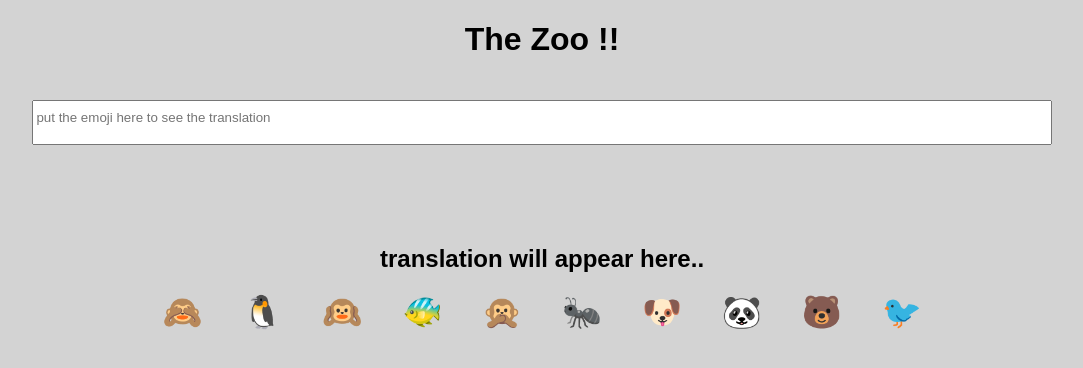
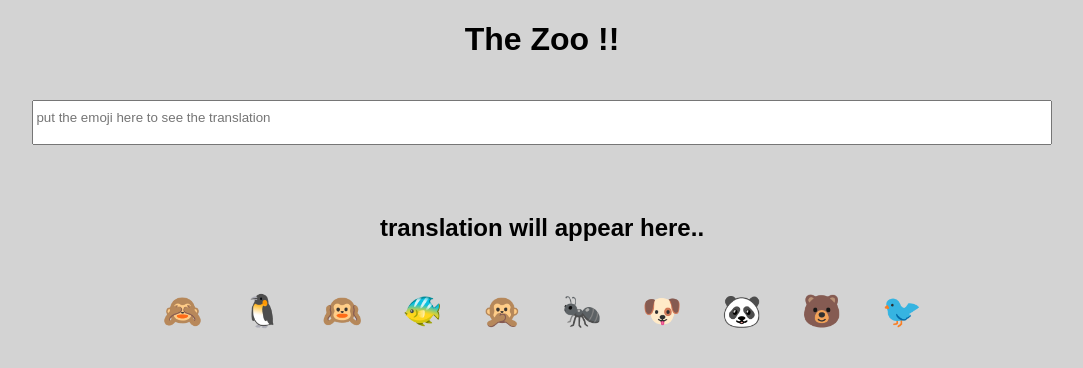
Before and after one commit to JuvitaSaini09/Animal-Interpreter, a React (Create React App) app: page / in a window 1280 px wide. Shown: the top 368 px of the page, without its empty margins (98-1181 px from the left). Built offline with nearby package versions, Linux system fonts and the light colour scheme.

Commit message:
styling:everthing related to styling

```diff
--- a/src/styles.css
+++ b/src/styles.css
@@ -10,21 +10,19 @@ body {
 input {
   padding-bottom: 10px;
   margin-top: 20px;
-  margin-bottom: 40px;
+  margin-bottom: 10px;
   width: 80%;
   height: 30px;
 }
 h3 {
-  margin-top: 20px;
-  margin-bottom: 20px;
+  margin-bottom: 10px;
   padding: 10px;
 }
 .animals {
   font-size: 2rem;
-  .margin-top: 50px;
+  margin-top: 50px;
 }
 .animal {
   cursor: pointer;
-  margin-top: 70px;
-  padding: 20px 20px;
+  padding: 20px;
 }
```
